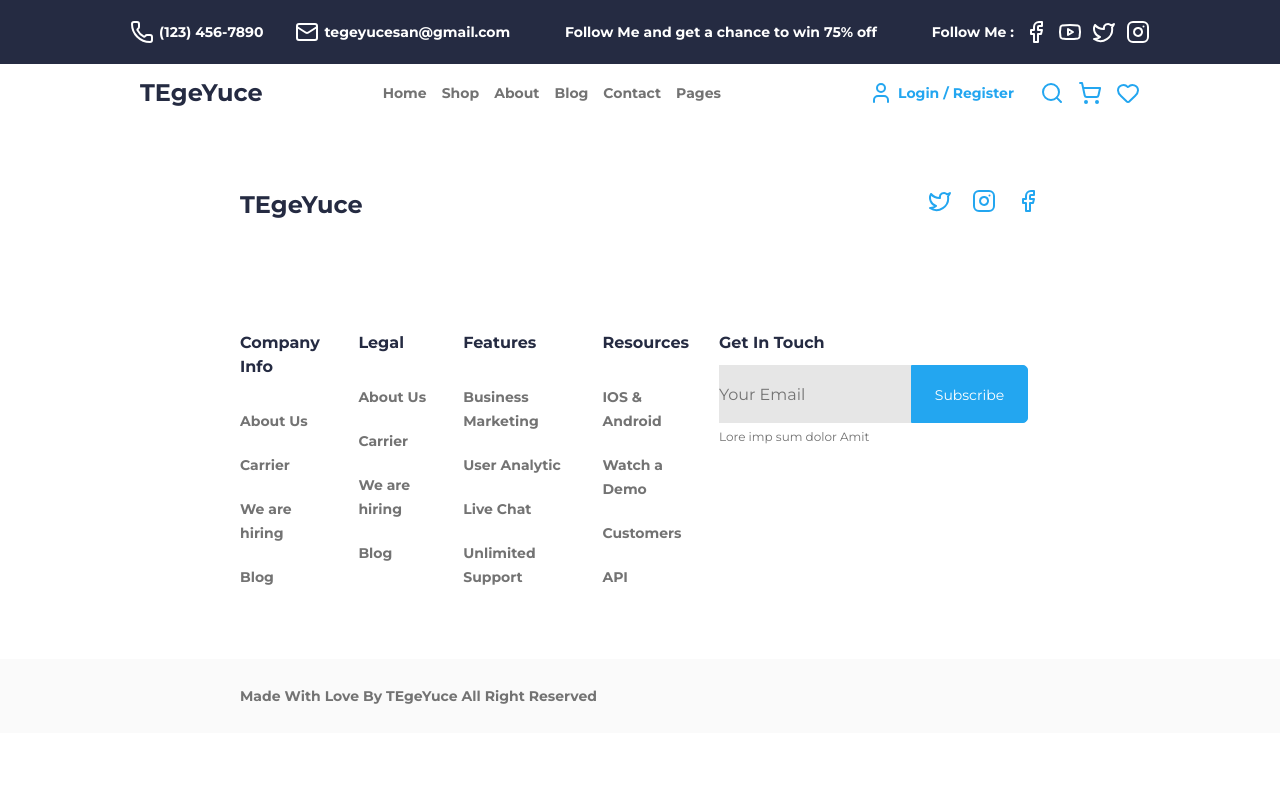
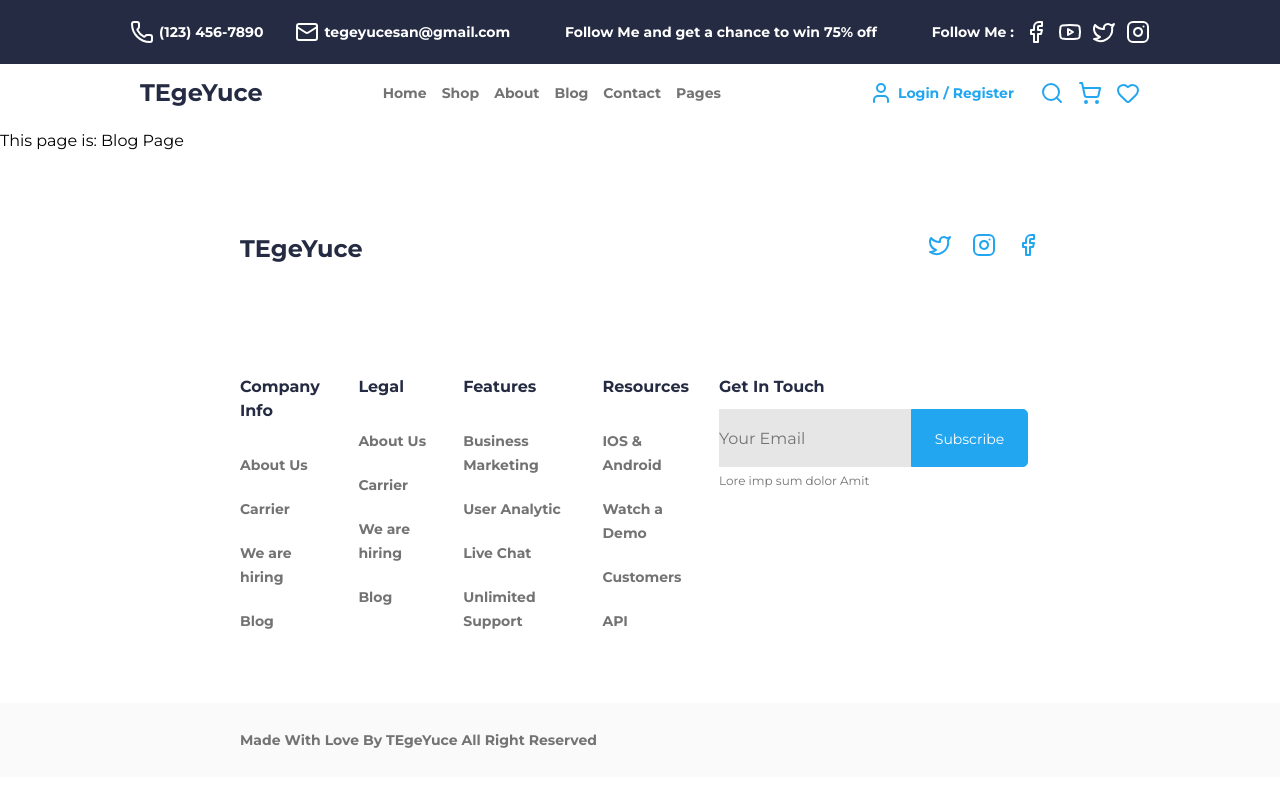
Before and after one commit to TEgeYuce/E-Commerce-Ege, a React (Vite) app: page /blog in a window 1280 px wide. Shown: the top 786 px of the page. Built offline with nearby package versions, Linux system fonts and the light colour scheme; a web font is replaced by a local one.

Commit message:
"TeamPage" Sayfası ve "BlogPage" Sayfasının Taslağı "PageContent.jsx" Dosyası İçerisine Eklendi

```diff
--- a/src/layout/PageContent.jsx
+++ b/src/layout/PageContent.jsx
@@ -3,6 +3,8 @@ import ShopPage from "../pages/ShopPage";
 import AboutPage from "../pages/AboutPage";
 import ContactPage from "../pages/ContactPage";
 import ProductDetail from "../pages/ProductDetail";
+import BlogPage from "../pages/BlogPage";
+import TeamPage from "../pages/TeamPage";
 import { Switch, Route } from "react-router-dom";
 
 export default function PageContent() {
@@ -21,7 +23,16 @@ export default function PageContent() {
                 <Route path="/contact">
                     <ContactPage/>
                 </Route>
+                <Route path="/blog">
+                    <BlogPage/>
+                </Route>
                 <Route path="/product">
+                    <ProductDetail/>
+                </Route>
+                <Route path="/team">
+                    <TeamPage/>
+                </Route>
+                <Route path="/product:id">
                     <ProductDetail/>
                 </Route>
             </Switch>
```
